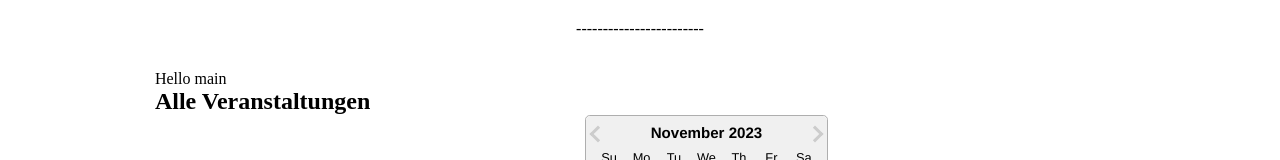
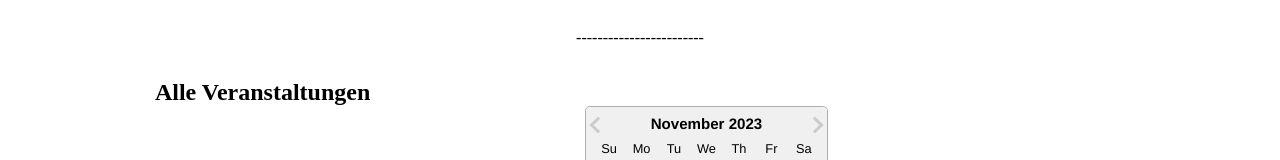
Before and after one commit to NAMASTECH/Kultur-Ausstellungsplattform-frontend, a React (Vite) app: page /events in a window 1280 px wide. Shown: the part 162-322 px from the top of the page. Built offline with nearby package versions, Linux system fonts and the light colour scheme; no server answers.

Commit message:
minor refactoring

```diff
--- a/src/js/components/Layout/Layout.jsx
+++ b/src/js/components/Layout/Layout.jsx
@@ -15,13 +15,13 @@ export default function Layout() {
           <Header />
           <p>------------------------</p>
           <main>
-            <p>Hello main</p>
             {/* Unteransichten bzw. Kindrouten */}
             <Outlet />
           </main>
           <p>------------------------</p>
           <Footer />
         </div>
+
       </EventProvider>
     </AuthStoreProvider>
   );
--- a/src/js/views/event/EventOverview.jsx
+++ b/src/js/views/event/EventOverview.jsx
@@ -23,7 +23,7 @@ export default function EventOverview() {
   const limit = 9;
 
   useEffect(() => {
-    // TODO use pagination when implemented
+    // use pagination
     axios
       .get(`/api/events?page=${currentPage}&limit=${limit}`, {
         withCredentials: true,
```
Also changed, not shown: src/js/components/Layout/Main.jsx (deleted).
